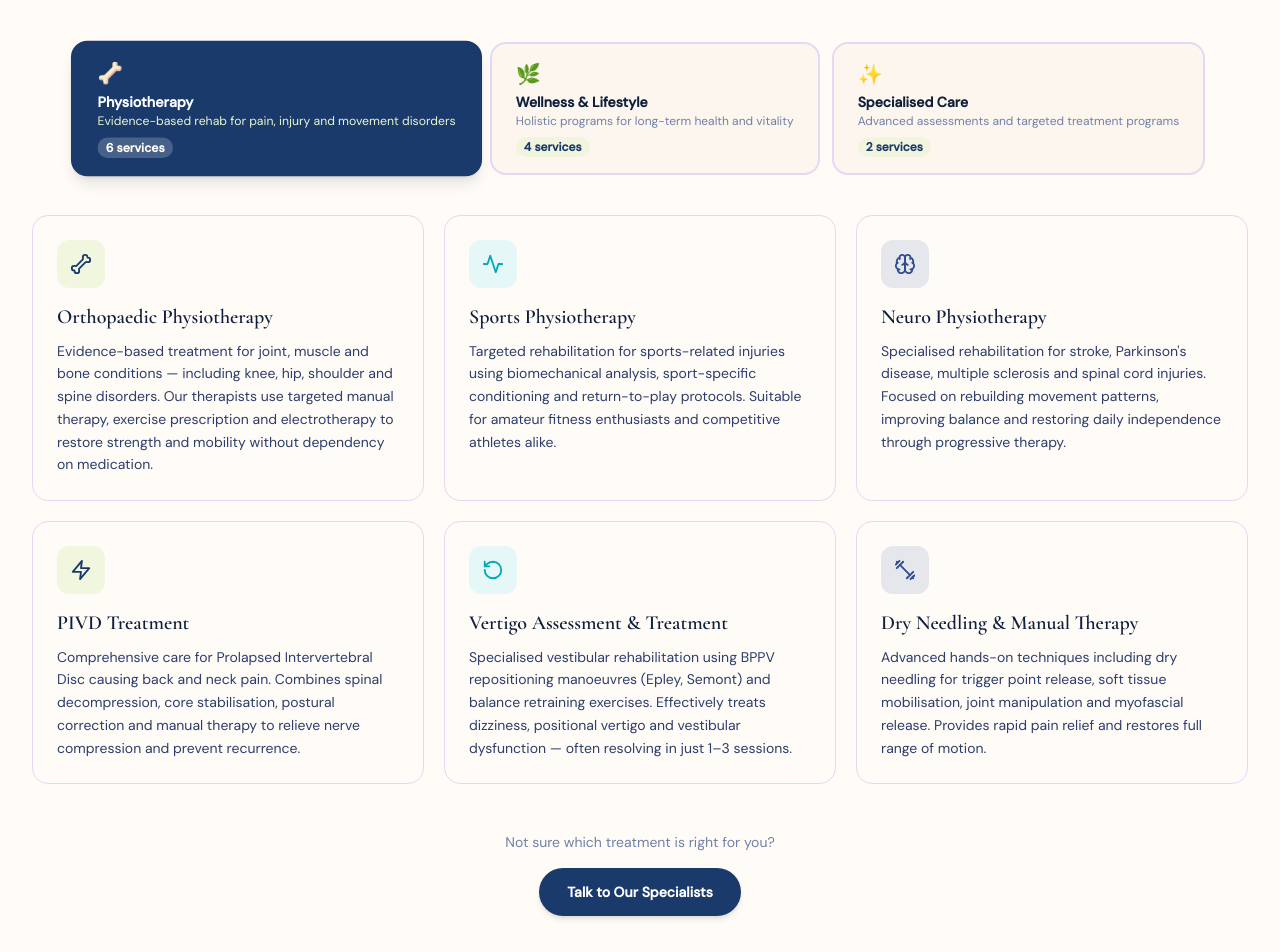
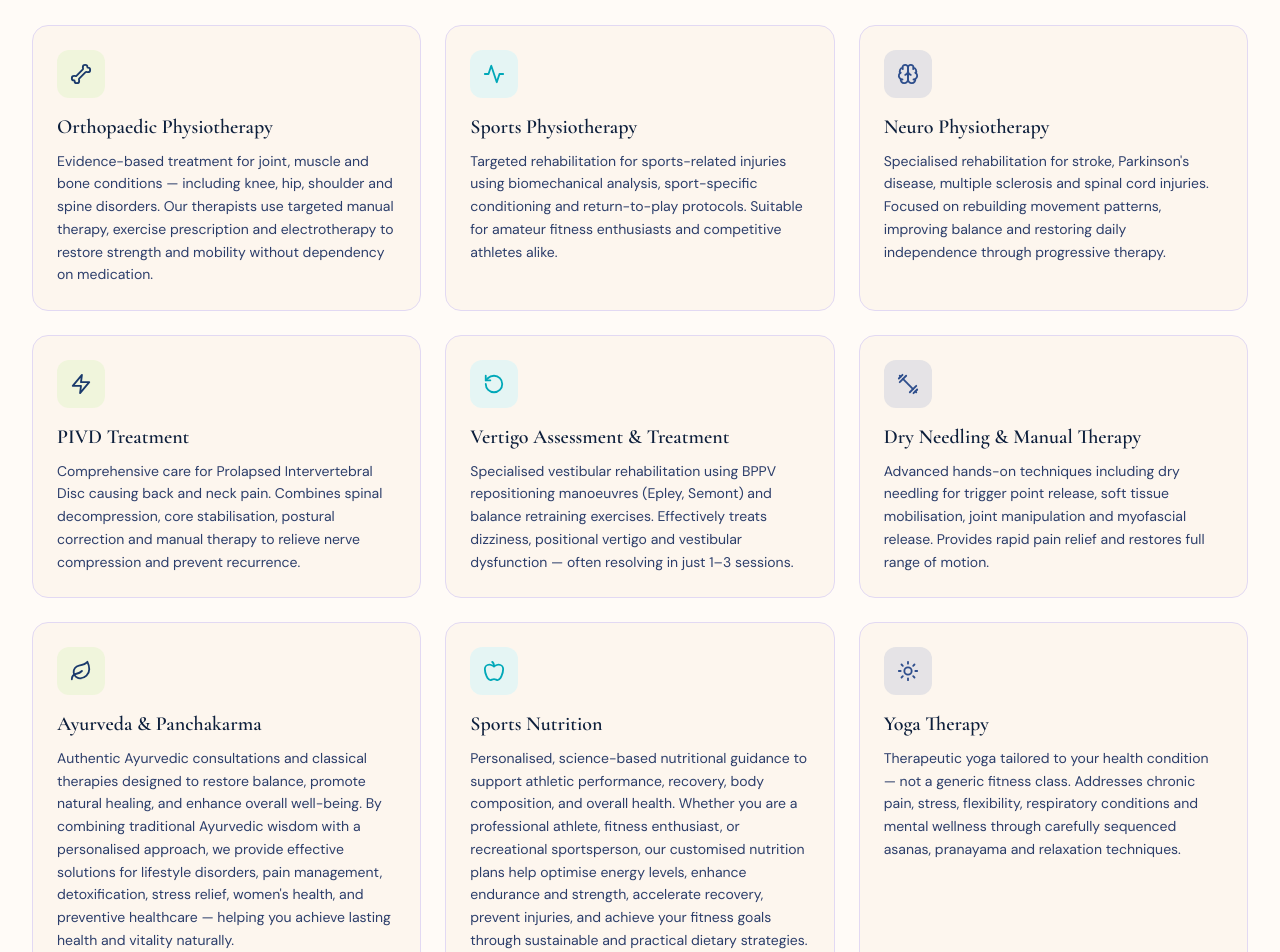
Before and after one commit to VarshaNewaskar/aayurphysio-website, a React (Vite) app: page / in a window 1280 px wide. Shown: the part 1100-2052 px from the top of the page. Built offline with nearby package versions, Linux system fonts and the light colour scheme.

Commit message:
Pain to Power tagline, 15+ years, flat services grid, updated descriptions

```diff
--- a/index.html
+++ b/index.html
@@ -6,7 +6,7 @@
     <meta name="viewport" content="width=device-width, initial-scale=1.0" />
 
     <!-- SEO -->
-    <title>Aayurphysio Wellness Centre | Physiotherapy in Nigdi, Pune</title>
+    <title>Aayurphysio Wellness Centre | Pain to Power | Physiotherapy in Nigdi, Pune</title>
     <meta name="description" content="Aayurphysio Wellness Centre — Nigdi's first holistic physiotherapy hub. Expert care for back pain, PIVD, sports injuries, women's wellness and neurological rehab. Near BHEL Chowk, Pradhikaran, Pune." />
     <meta name="keywords" content="physiotherapy Nigdi, physiotherapist Pune, PIVD treatment, back pain Nigdi, women's wellness physio, PCMC physiotherapy, Aayurphysio" />
     <meta property="og:title" content="Aayurphysio Wellness Centre | Physiotherapy in Nigdi, Pune" />
--- a/src/components/BookAppointment.jsx
+++ b/src/components/BookAppointment.jsx
@@ -125,7 +125,7 @@ export default function BookAppointment() {
                 className="w-full px-4 py-3 rounded-xl border border-border-warm bg-white font-body text-sm text-text-main focus:outline-none focus:border-sage transition-colors"
               >
                 <option value="">Select Service (optional)</option>
-                {[...SERVICES.physiotherapy, ...SERVICES.wellness, ...SERVICES.specialised].map(s => (
+                {SERVICES.map(s => (
                 <option key={s.id} value={s.name}>{s.name}</option>
               ))}
               </select>
--- a/src/components/Hero.jsx
+++ b/src/components/Hero.jsx
@@ -25,9 +25,8 @@ export default function Hero() {
             </span>
 
             <h1 className="font-display text-6xl sm:text-7xl lg:text-8xl text-text-main leading-[1.05] mb-7 font-semibold">
-              Heal.{' '}
-              <em className="text-sage-dark" style={{ fontStyle: 'italic' }}>Move.</em>{' '}
-              Thrive.
+              Pain to{' '}
+              <em className="text-sage-dark" style={{ fontStyle: 'italic' }}>Power.</em>
             </h1>
 
             <p className="font-body text-lg sm:text-xl text-text-mid leading-relaxed mb-10 max-w-lg">
@@ -57,6 +56,7 @@ export default function Hero() {
               </div>
               <div className="w-px h-5 bg-border-warm hidden sm:block" />
               <span className="font-body text-base text-text-mid font-medium">{CLINIC.experience} years of expert care</span>
+
             </div>
           </motion.div>
 
--- a/src/components/Services.jsx
+++ b/src/components/Services.jsx
@@ -1,5 +1,4 @@
-import { useState } from 'react'
-import { motion, AnimatePresence } from 'framer-motion'
+import { motion } from 'framer-motion'
 import {
   Activity, Brain, Heart, Zap, Bone, Dumbbell,
   Leaf, Apple, Sun, RotateCcw, Footprints
@@ -25,79 +24,21 @@ const colorMap = {
   sage: {
     bg: 'bg-sage-light/60',
     icon: 'text-sage-dark',
-    border: 'hover:border-sage group-hover:border-sage',
-    badge: 'bg-sage-light text-sage-dark',
+    hover: 'hover:border-sage',
   },
   terracotta: {
     bg: 'bg-terracotta-light/60',
     icon: 'text-terracotta',
-    border: 'hover:border-terracotta',
-    badge: 'bg-terracotta-light text-terracotta',
+    hover: 'hover:border-terracotta',
   },
   bark: {
     bg: 'bg-bark-light/20',
     icon: 'text-bark',
-    border: 'hover:border-bark',
-    badge: 'bg-bark-light/30 text-bark',
+    hover: 'hover:border-bark',
   },
 }
 
-const tabs = [
-  {
-    id: 'physiotherapy',
-    label: 'Physiotherapy',
-    emoji: '🦴',
-    description: 'Evidence-based rehab for pain, injury and movement disorders',
-  },
-  {
-    id: 'wellness',
-    label: 'Wellness & Lifestyle',
-    emoji: '🌿',
-    description: 'Holistic programs for long-term health and vitality',
-  },
-  {
-    id: 'specialised',
-    label: 'Specialised Care',
-    emoji: '✨',
-    description: 'Advanced assessments and targeted treatment programs',
-  },
-]
-
-function ServiceCard({ service, index }) {
-  const Icon = iconMap[service.icon] || Activity
-  const c = colorMap[service.color] || colorMap.sage
-
-  return (
-    <motion.div
-      initial={{ opacity: 0, y: 20 }}
-      animate={{ opacity: 1, y: 0 }}
-      transition={{ duration: 0.4, delay: index * 0.07 }}
-      className={`group bg-warm-white rounded-2xl border border-border-warm p-6
-        transition-all duration-300 hover:-translate-y-1 hover:shadow-xl ${c.border} cursor-default`}
-    >
-      <div className={`inline-flex items-center justify-center w-12 h-12 rounded-xl ${c.bg} mb-4 transition-transform duration-200 group-hover:scale-110`}>
-        <Icon size={22} className={c.icon} />
-      </div>
-      <h3 className="font-display text-xl text-text-main font-semibold mb-2 leading-snug">
-        {service.name}
-      </h3>
-      <p className="font-body text-sm text-text-mid leading-relaxed">
-        {service.description}
-      </p>
-    </motion.div>
-  )
-}
-
 export default function Services() {
-  const [activeTab, setActiveTab] = useState('physiotherapy')
-
-  const allServices = [
-    ...SERVICES.physiotherapy,
-    ...SERVICES.wellness,
-    ...SERVICES.specialised,
-  ]
-  const totalCount = allServices.length
-
   return (
     <section id="services" className="bg-warm-white py-24">
       <div className="max-w-7xl mx-auto px-4 sm:px-6 lg:px-8">
@@ -108,7 +49,7 @@ export default function Services() {
           whileInView={{ opacity: 1, y: 0 }}
           viewport={{ once: true }}
           transition={{ duration: 0.6 }}
-          className="text-center mb-12"
+          className="text-center mb-14"
         >
           <span className="inline-block px-3 py-1 rounded-full bg-sage-light/50 text-sage-dark text-xs font-body font-medium mb-4 uppercase tracking-wider">
             What We Treat
@@ -116,67 +57,48 @@ export default function Services() {
           <h2 className="font-display text-5xl sm:text-6xl text-text-main font-semibold mb-4">
             Specialized Care for Every Body
           </h2>
-          <p className="font-body text-lg text-text-mid max-w-xl mx-auto mb-6">
-            {totalCount} evidence-based therapies tailored to your condition — because no two patients are alike.
+          <p className="font-body text-lg text-text-mid max-w-xl mx-auto">
+            {SERVICES.length} evidence-based therapies tailored to your condition — because no two patients are alike.
           </p>
         </motion.div>
 
-        {/* Tab selector */}
-        <motion.div
-          initial={{ opacity: 0, y: 10 }}
-          whileInView={{ opacity: 1, y: 0 }}
-          viewport={{ once: true }}
-          transition={{ duration: 0.5, delay: 0.1 }}
-          className="flex flex-col sm:flex-row justify-center gap-3 mb-10"
-        >
-          {tabs.map(tab => (
-            <button
-              key={tab.id}
-              onClick={() => setActiveTab(tab.id)}
-              className={`flex flex-col items-center sm:items-start px-6 py-4 rounded-2xl border-2 transition-all duration-200 text-left min-w-[180px]
-                ${activeTab === tab.id
-                  ? 'bg-sage-dark border-sage-dark text-white shadow-lg scale-[1.02]'
-                  : 'bg-cream border-border-warm text-text-mid hover:border-sage hover:bg-sage-light/20'}`}
-            >
-              <span className="text-xl mb-1">{tab.emoji}</span>
-              <span className={`font-body font-semibold text-sm ${activeTab === tab.id ? 'text-white' : 'text-text-main'}`}>
-                {tab.label}
-              </span>
-              <span className={`font-body text-xs mt-0.5 leading-tight ${activeTab === tab.id ? 'text-sage-light' : 'text-text-muted'}`}>
-                {tab.description}
-              </span>
-              <span className={`mt-2 text-xs font-semibold px-2 py-0.5 rounded-full ${
-                activeTab === tab.id ? 'bg-white/20 text-white' : 'bg-sage-light/50 text-sage-dark'
-              }`}>
-                {SERVICES[tab.id].length} services
-              </span>
-            </button>
-          ))}
-        </motion.div>
-
-        {/* Service cards */}
-        <AnimatePresence mode="wait">
-          <motion.div
-            key={activeTab}
-            initial={{ opacity: 0, y: 16 }}
-            animate={{ opacity: 1, y: 0 }}
-            exit={{ opacity: 0, y: -16 }}
-            transition={{ duration: 0.3 }}
-            className="grid grid-cols-1 sm:grid-cols-2 lg:grid-cols-3 gap-5"
-          >
-            {SERVICES[activeTab].map((service, i) => (
-              <ServiceCard key={service.id} service={service} index={i} />
-            ))}
-          </motion.div>
-        </AnimatePresence>
+        {/* Flat grid — all services */}
+        <div className="grid grid-cols-1 sm:grid-cols-2 lg:grid-cols-3 gap-6">
+          {SERVICES.map((service, i) => {
+            const Icon = iconMap[service.icon] || Activity
+            const c = colorMap[service.color] || colorMap.sage
+            return (
+              <motion.div
+                key={service.id}
+                initial={{ opacity: 0, y: 24 }}
+                whileInView={{ opacity: 1, y: 0 }}
+                viewport={{ once: true }}
+                transition={{ duration: 0.45, delay: (i % 3) * 0.08 }}
+                className={`group bg-cream rounded-2xl border border-border-warm p-6
+                  transition-all duration-300 hover:-translate-y-1 hover:shadow-xl ${c.hover} cursor-default`}
+              >
+                <div className={`inline-flex items-center justify-center w-12 h-12 rounded-xl ${c.bg} mb-4
+                  transition-transform duration-200 group-hover:scale-110`}>
+                  <Icon size={22} className={c.icon} />
+                </div>
+                <h3 className="font-display text-xl text-text-main font-semibold mb-2 leading-snug">
+                  {service.name}
+                </h3>
+                <p className="font-body text-sm text-text-mid leading-relaxed">
+                  {service.description}
+                </p>
+              </motion.div>
+            )
+          })}
+        </div>
 
         {/* Bottom CTA */}
         <motion.div
           initial={{ opacity: 0 }}
           whileInView={{ opacity: 1 }}
           viewport={{ once: true }}
-          transition={{ duration: 0.5, delay: 0.3 }}
-          className="text-center mt-12"
+          transition={{ duration: 0.5, delay: 0.2 }}
+          className="text-center mt-14"
         >
           <p className="font-body text-text-muted text-sm mb-4">Not sure which treatment is right for you?</p>
           <a href="#book"
@@ -184,6 +106,7 @@ export default function Services() {
             Talk to Our Specialists
           </a>
         </motion.div>
+
       </div>
     </section>
   )
--- a/src/constants/data.js
+++ b/src/constants/data.js
@@ -1,6 +1,6 @@
 export const CLINIC = {
   name: 'Aayurphysio Wellness Centre',
-  tagline: 'Heal. Move. Thrive.',
+  tagline: 'Pain to Power.',
   description: "Pune's first holistic physiotherapy and wellness hub in PCMC — where evidence-based rehabilitation meets the healing wisdom of the body.",
   address: 'Plot No 606, Sector 25, Pradhikaran Nigdi, Near BHEL Chowk, Nigdi, Pune – 411044',
   phone: '+91 9168758245',
@@ -9,7 +9,7 @@ export const CLINIC = {
   hours: 'Mon–Sat: 9:00 am – 7:00 pm | Sunday: By Appointment Only',
   rating: '4.7',
   reviews: '22',
-  experience: '7+',
+  experience: '15+',
   mapsUrl: 'https://maps.google.com/?q=Aayurphysio+Wellness+Centre+Nigdi+Pune',
   googleReviewsUrl: 'https://share.google/nWrkgnVON68mZFTre',
   mapsEmbed: '<iframe src="https://www.google.com/maps/embed?pb=!1m18!1m12!1m3!1d3780.1243840261086!2d73.76835997465533!3d18.65841356495023!2m3!1f0!2f0!3f0!3m2!1i1024!2i768!4f13.1!3m3!1m2!1s0x3bc2b9fa90cc7d29%3A0xe396e4202e4a5c20!2sAayurphysio%20Wellness%20Centre(%20Ayurveda%2C%20physiotherapy%2Cnutrition%20and%20yoga))!5e0!3m2!1sen!2sin!4v1780769196280!5m2!1sen!2sin" width="600" height="450" style="border:0;" allowfullscreen="" loading="lazy" referrerpolicy="no-referrer-when-downgrade"></iframe>',
@@ -28,8 +28,7 @@ export const TEAM = [
   { name: 'Dr. Bharati Deokar-Sharma', qualifications: '', role: 'Orthopaedic Surgeon', initials: 'BD', color: 'bark' },
 ]
 
-export const SERVICES = {
-  physiotherapy: [
+export const SERVICES = [
   {
     id: 1,
     name: 'Orthopaedic Physiotherapy',
@@ -47,7 +46,7 @@ export const SERVICES = {
   {
     id: 3,
     name: 'Neuro Physiotherapy',
-      description: 'Specialised rehabilitation for stroke, Parkinson\'s disease, multiple sclerosis and spinal cord injuries. Focused on rebuilding movement patterns, improving balance and restoring daily independence through progressive therapy.',
+    description: "Specialised rehabilitation for stroke, Parkinson's disease, multiple sclerosis and spinal cord injuries. Focused on rebuilding movement patterns, improving balance and restoring daily independence through progressive therapy.",
     icon: 'brain',
     color: 'bark',
   },
@@ -72,19 +71,17 @@ export const SERVICES = {
     icon: 'needle',
     color: 'bark',
   },
-  ],
-  wellness: [
   {
     id: 7,
-      name: 'Ayurveda Treatment',
-      description: 'Traditional Ayurvedic therapies including Panchakarma detox, Abhyanga (therapeutic massage), Shirodhara and herbal treatments. Guided by our Ayurveda physician to restore natural body balance, improve immunity and promote long-term holistic wellness.',
+    name: 'Ayurveda & Panchakarma',
+    description: 'Authentic Ayurvedic consultations and classical therapies designed to restore balance, promote natural healing, and enhance overall well-being. By combining traditional Ayurvedic wisdom with a personalised approach, we provide effective solutions for lifestyle disorders, pain management, detoxification, stress relief, women\'s health, and preventive healthcare — helping you achieve lasting health and vitality naturally.',
     icon: 'leaf',
     color: 'sage',
   },
   {
     id: 8,
-      name: 'Nutrition Counselling',
-      description: 'Personalised dietary plans crafted for your unique health goals — weight management, sports performance, pregnancy nutrition, diabetes and lifestyle disorders. Backed by clinical assessment and evidence-based dietary science.',
+    name: 'Sports Nutrition',
+    description: 'Personalised, science-based nutritional guidance to support athletic performance, recovery, body composition, and overall health. Whether you are a professional athlete, fitness enthusiast, or recreational sportsperson, our customised nutrition plans help optimise energy levels, enhance endurance and strength, accelerate recovery, prevent injuries, and achieve your fitness goals through sustainable and practical dietary strategies.',
     icon: 'apple',
     color: 'terracotta',
   },
@@ -98,12 +95,10 @@ export const SERVICES = {
   {
     id: 10,
     name: 'Strength & Conditioning',
-      description: 'Structured fitness programs designed by qualified coaches to build functional strength, correct muscular imbalances and prevent injuries. Suitable post-rehabilitation patients and those seeking guided performance training.',
+    description: 'Structured, evidence-based training programs designed to improve strength, endurance, mobility, power, and overall physical performance. Through personalised assessment and goal-oriented exercise planning, we help athletes, fitness enthusiasts, and individuals of all ages enhance functional movement, prevent injuries, optimise performance, and build long-term physical resilience for a healthier and more active lifestyle.',
     icon: 'dumbbell',
     color: 'sage',
   },
-  ],
-  specialised: [
   {
     id: 11,
     name: 'Antenatal & Postnatal Care',
@@ -118,8 +113,7 @@ export const SERVICES = {
     icon: 'footprints',
     color: 'bark',
   },
-  ],
-}
+]
 
 export const TESTIMONIALS = [
   {
```
Lines whose indentation alone changed are shown as unchanged.
